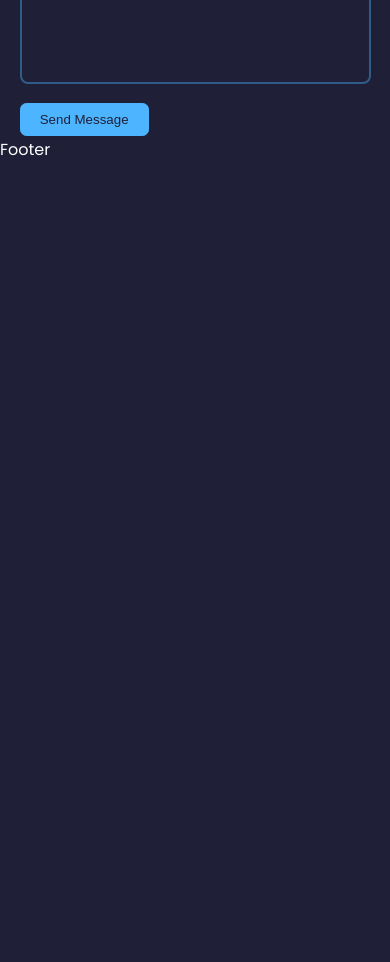
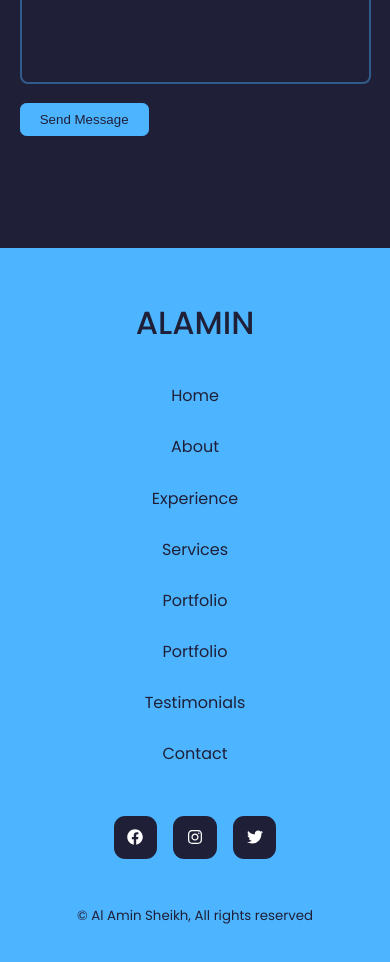
Before and after one commit to azalamin/alamin-portfolio, a React (Create React App) app: page / in a window 390 px wide. Shown: the part 9400-10362 px from the top of the page. Before the commit the page ends 9563 px from the top, so only its background shows below. Built offline with nearby package versions, Linux system fonts and the light colour scheme.

Commit message:
footer done

```diff
--- a/src/components/Footer/Footer.css
+++ b/src/components/Footer/Footer.css
@@ -0,0 +1,62 @@
+footer {
+  background-color: var(--color-primary);
+  padding: 3rem 0;
+  text-align: center;
+  margin-top: 7rem;
+}
+
+footer a {
+  color: var(--color-bg);
+}
+.footer_logo {
+  font-size: 2rem;
+  font-weight: 500;
+  margin-bottom: 2rem;
+  display: inline-block;
+}
+
+.permalinks {
+  display: flex;
+  flex-wrap: wrap;
+  justify-content: center;
+  gap: 2rem;
+  margin: 0 auto 3rem;
+}
+
+.footer-socials {
+  display: flex;
+  justify-content: center;
+  gap: 1rem;
+  margin-bottom: 4rem;
+}
+
+.footer-socials a {
+  background-color: var(--color-bg);
+  color: var(--color-white);
+  padding: 0.8rem;
+  border-radius: 0.7rem;
+  display: flex;
+  border: 1px solid transparent;
+}
+
+.footer-socials a:hover {
+  background-color: transparent;
+  color: var(--color-bg);
+  border-color: var(--color-bg);
+}
+
+.footer_copyright {
+  margin-bottom: 4rem;
+  color: var(--color-bg);
+}
+
+/*###############   MEDIA QUERIES (SMALL DEVICES)   ################*/
+@media screen and (max-width: 600px) {
+  .permalinks {
+    flex-direction: column;
+    gap: 1.5rem;
+  }
+  .footer-socials {
+    margin-bottom: 2.6rem;
+  }
+}
--- a/src/components/Footer/Footer.js
+++ b/src/components/Footer/Footer.js
@@ -1,10 +1,55 @@
-import React from 'react'
-import './Footer.css'
+import React from "react";
+import { FaFacebook, FaInstagram, FaTwitter } from "react-icons/fa";
+import "./Footer.css";
 
 const Footer = () => {
   return (
-    <div>Footer</div>
-  )
-}
+    <footer>
+      <a className="footer_logo" href="#home">
+        ALAMIN
+      </a>
+      <ul className="permalinks">
+        <li>
+          <a href="#home">Home</a>
+        </li>
+        <li>
+          <a href="#about">About</a>
+        </li>
+        <li>
+          <a href="#experience">Experience</a>
+        </li>
+        <li>
+          <a href="#services">Services</a>
+        </li>
+        <li>
+          <a href="#portfolio">Portfolio</a>
+        </li>
+        <li>
+          <a href="#portfolio">Portfolio</a>
+        </li>
+        <li>
+          <a href="#testimonials">Testimonials</a>
+        </li>
+        <li>
+          <a href="#contact">Contact</a>
+        </li>
+      </ul>
+      <div className="footer-socials">
+        <a href="https://facebook.com">
+          <FaFacebook />
+        </a>
+        <a href="https://facebook.com">
+          <FaInstagram />
+        </a>
+        <a href="https://facebook.com">
+          <FaTwitter />
+        </a>
+      </div>
+      <div className="footer_copyright">
+        <small>&copy; Al Amin Sheikh, All rights reserved</small>
+      </div>
+    </footer>
+  );
+};
 
-export default Footer
+export default Footer;
--- a/src/components/Nav/Nav.css
+++ b/src/components/Nav/Nav.css
@@ -27,6 +27,6 @@
   background: rgba(0, 0, 0, 0.3);
 }
 nav a.active {
-  background-color: var(--color-bg);
-  color: var(--color-white);
+  background-color: var(--color-primary);
+  color: var(--color-bg);
 }
```
